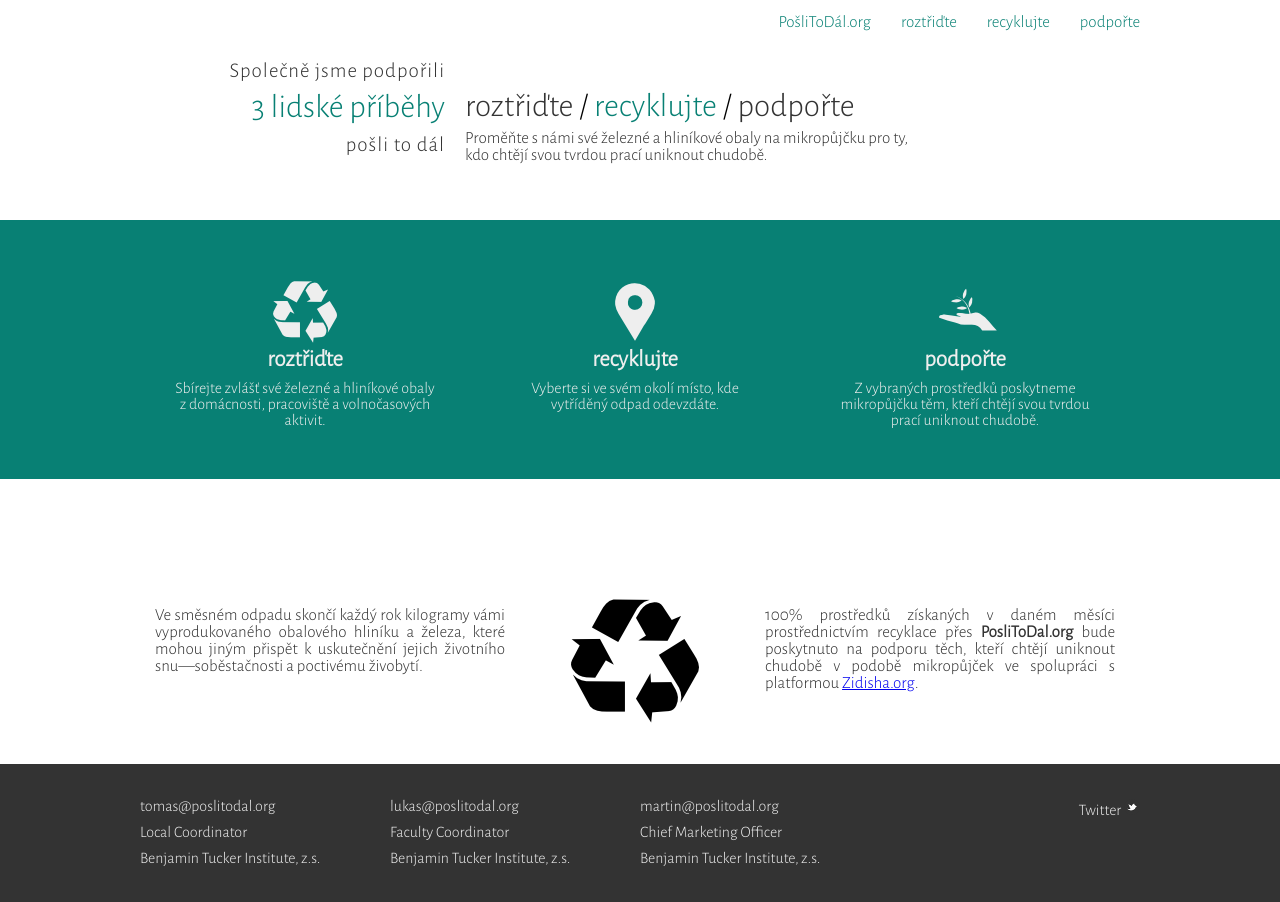
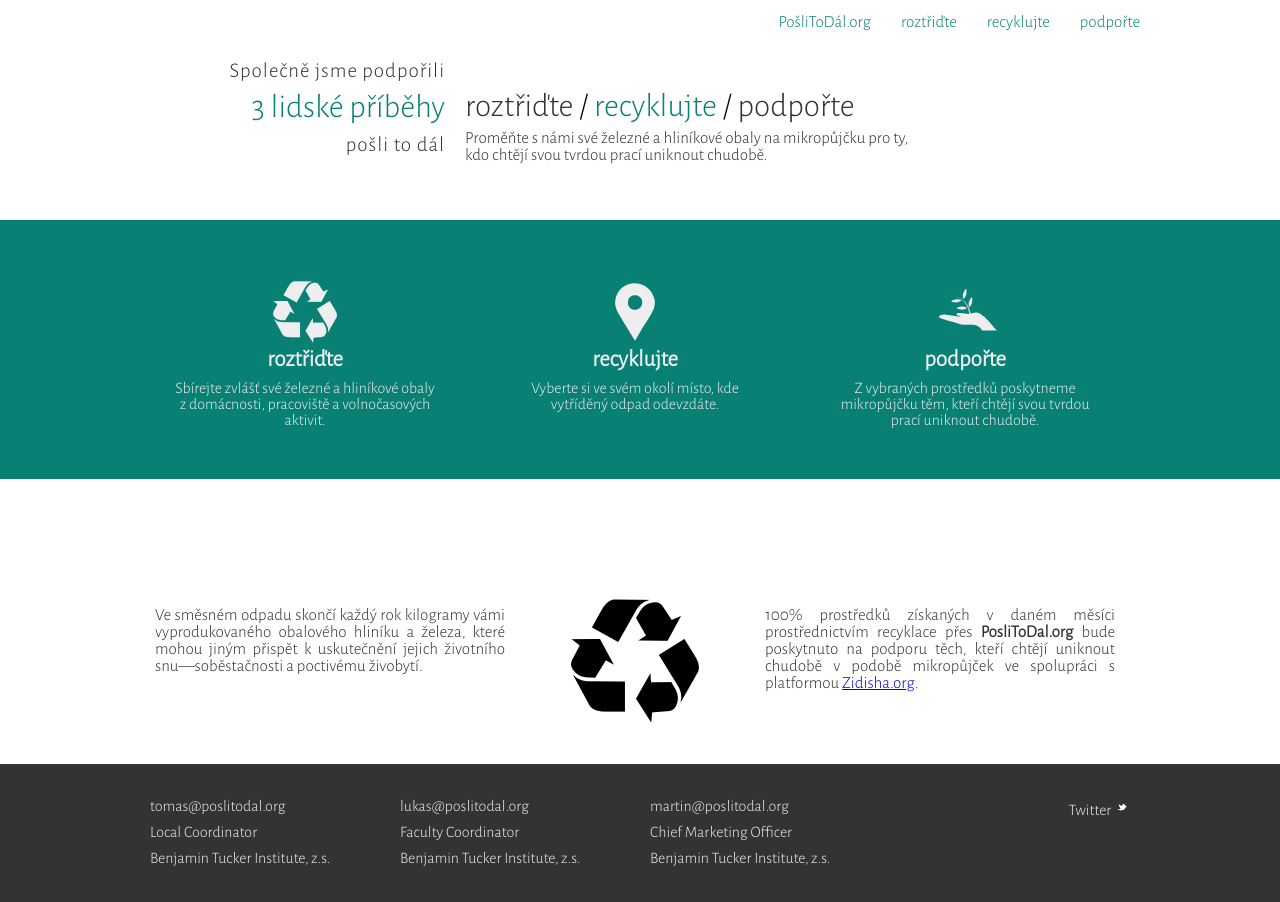
Before and after one commit to BenjaminTuckerInstitute/poslitodal.org, a plain HTML site: page index.html in a window 1280 px wide. Drawn offline with nearby package versions, Linux system fonts and the light colour scheme.

Commit message:
css min-width added

```diff
--- a/css/stylesheet.css
+++ b/css/stylesheet.css
@@ -287,6 +287,7 @@ h2 {
 
 #process-container {
 	width: 100%;
+	min-width: 1000px;
 	background: #088074;
 	margin: 50px 0 50px 0;
 	padding: 50px 0 50px 0;
@@ -318,6 +319,7 @@ h2 {
 
 #contacts-container {
 	width: 100%;
+	min-width: 1000px;
 	background: #333333;
 	padding: 25px 0 25px 0;
 }
@@ -330,7 +332,8 @@ h2 {
 
 .contact {
 	float: left;
-	width: 250px;
+	width: 230px;
+	padding: 0 10px 0 10px;
 }
 
 .contact p {
@@ -340,7 +343,8 @@ h2 {
 .contact a {
 	text-decoration: none;
 	color: #eeeeee;
-	float: right;
+	display: block;
+	text-align: right;
 }
 
 .separate {
```
